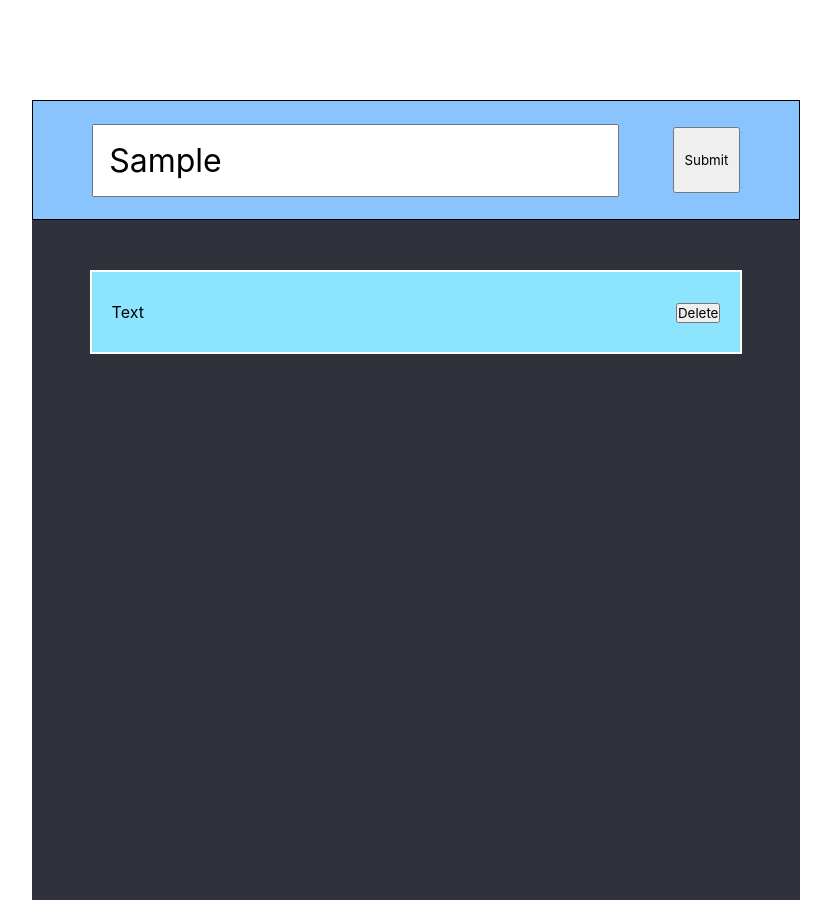
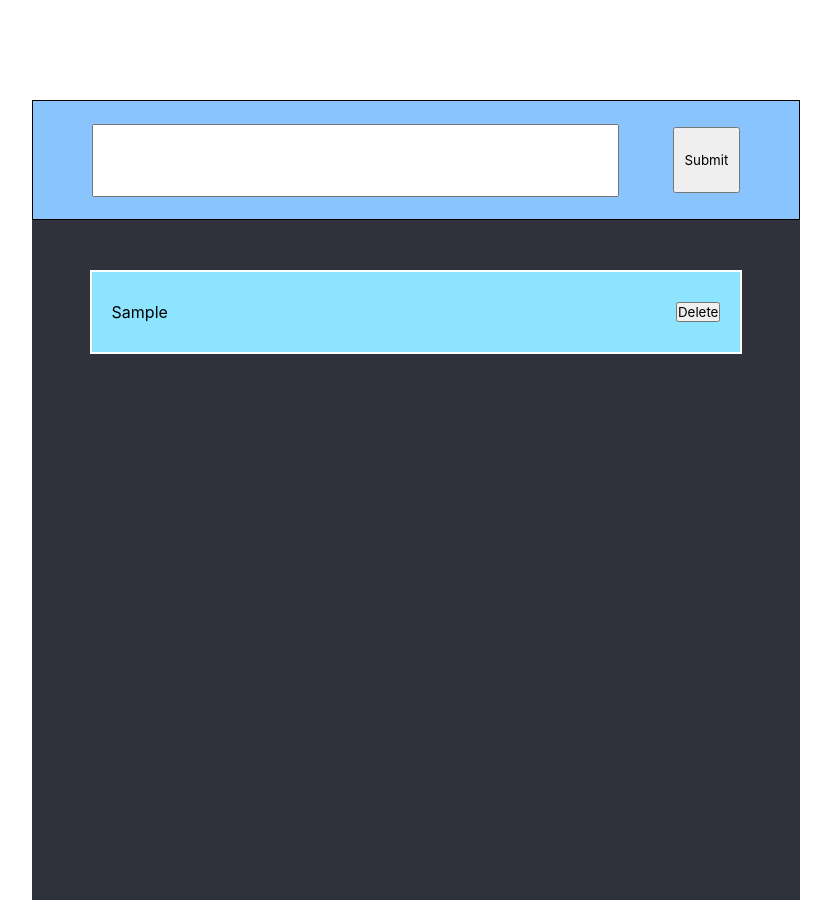
Before and after one commit to Saadkhalid913/APItesting, a plain HTML site: page index.html in a window 1280 px wide. Both pictures are taken after typing "Sample" into the empty fields and a click on the button "Submit". Shown: the whole page, without its empty margins (224-1055 px from the left). Drawn offline with Linux system fonts and the light colour scheme.

Commit message:
bug fixes

```diff
--- a/index.html
+++ b/index.html
@@ -10,16 +10,12 @@
   <body>
     <div id="main-container" class="main-container">
       <div id="search-bar" class="search-bar">
-        <input type="text" />
+        <input id="main-text" type="text" />
         <button id="submit">Submit</button>
       </div>
 
       <div id="list-container">
-        <ul id="to-do-list" class="to-do-list">
-          <li>
-            Text <span><button id="1">Delete</button></span>
-          </li>
-        </ul>
+        <ul id="to-do-list" class="to-do-list"></ul>
       </div>
     </div>
   </body>
--- a/script.js
+++ b/script.js
@@ -1,5 +1,11 @@
-function AddListItem(Text) {
-  const id = CreateNewRandomID()
+class ListItem {
+  constructor(text, id) {
+    this.id = id
+    this.text = text
+  }
+}
+
+function AddListItem(Text, id) {
   const ToDoList = document.getElementById("to-do-list");
   const newListItem = document.createElement("li")
   const textnode = document.createTextNode(Text);
@@ -15,8 +21,23 @@ function AddListItem(Text) {
 
   ToDoList.appendChild(newListItem);
   return;
+}
 
+function UploadListItem(text) {
+  const newItem = new ListItem(text)
+  console.log("Uploading...")
+  return CreateNewRandomID()
 }
+
+
+document.getElementById("submit").addEventListener("click", () => {
+  const text = document.getElementById("main-text").value
+  document.getElementById("main-text").value = ""
+
+  id = UploadListItem(text)
+  AddListItem(text, id)
+
+})
 
 function CreateNewRandomID() {
   return Date.now()
```
Also changed, not shown: ListItem.js (+3 -6 lines), index.js (+4 -3 lines).
